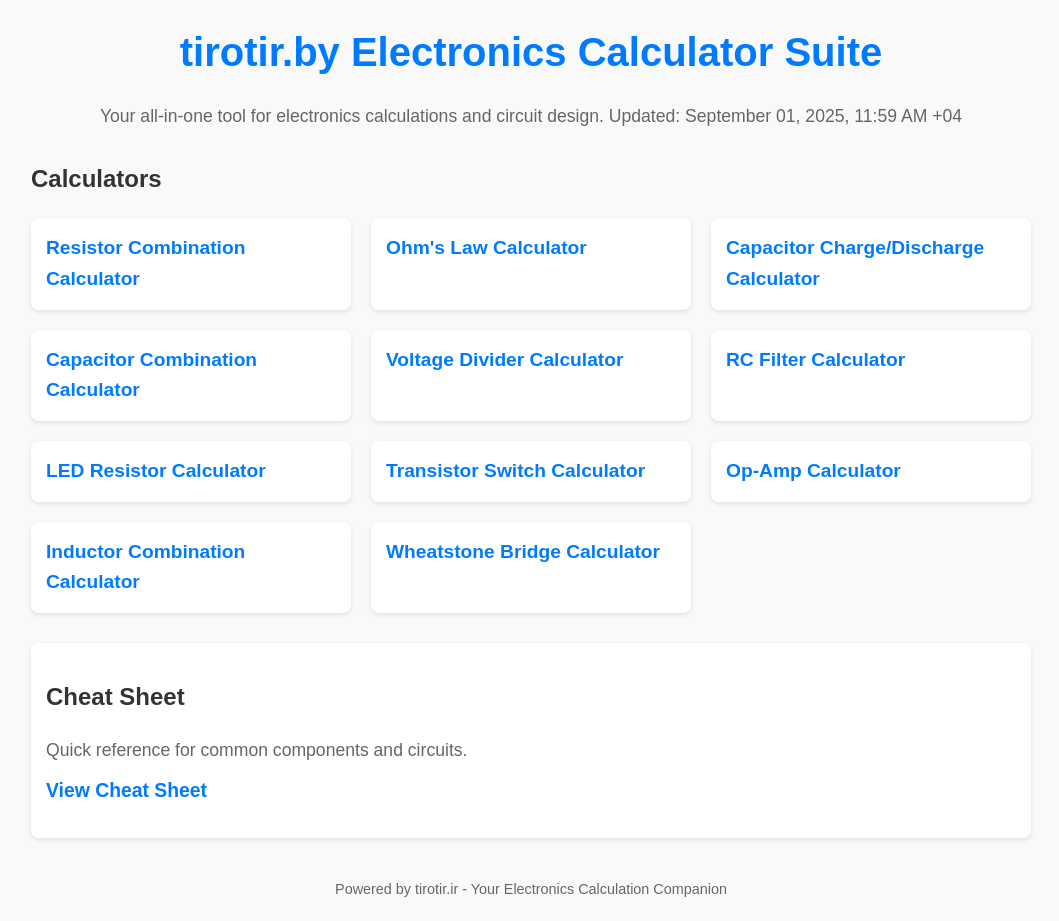
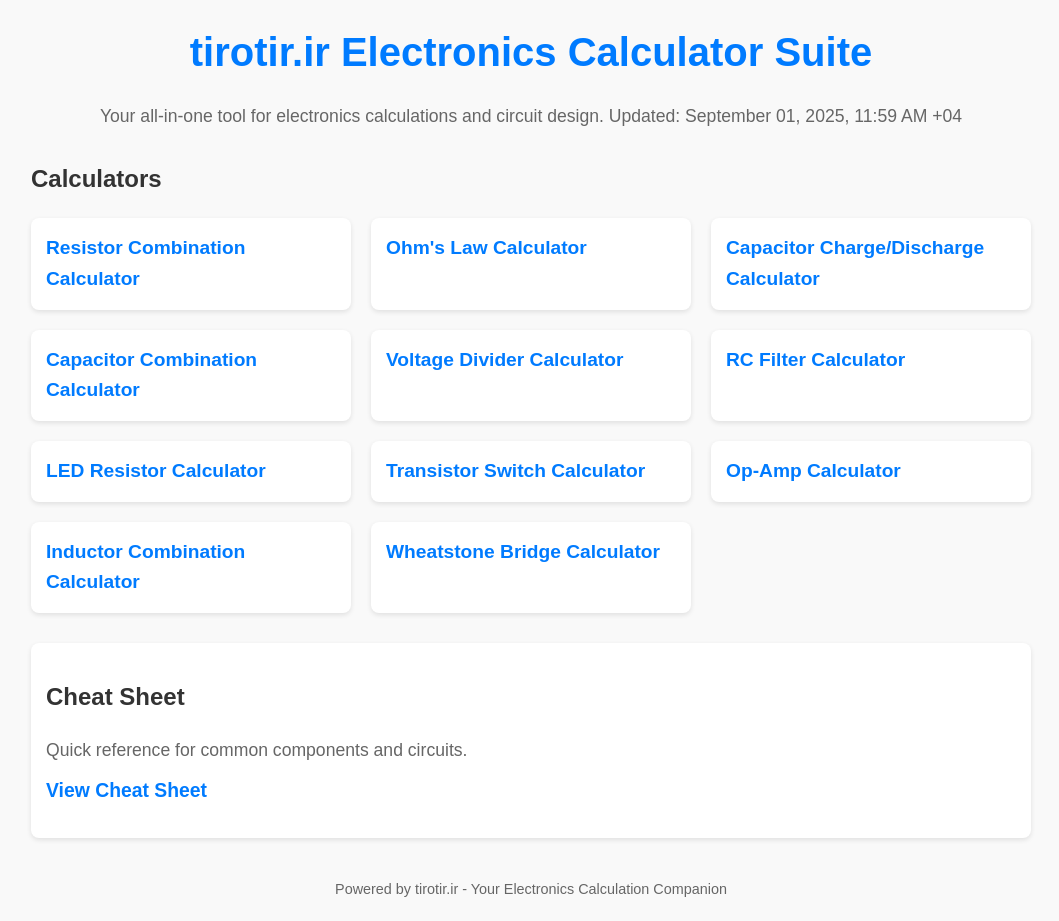
Before and after one commit to tirotir-ir/tirotir-Electronics-Calculator-Suite, a plain HTML site: page index.html in a window 1280 px wide. Shown: the whole page, without its empty margins (109-1168 px from the left). Drawn offline with Linux system fonts and the light colour scheme.

Commit message:
Update index.html

```diff
--- a/index.html
+++ b/index.html
@@ -42,7 +42,7 @@
 <head>
     <meta charset="UTF-8">
     <meta name="viewport" content="width=device-width, initial-scale=1.0">
-    <title>tirotir.by Electronics Calculator Suite</title>
+    <title>tirotir.ir Electronics Calculator Suite</title>
     <style>
         body {
             font-family: Arial, sans-serif;
@@ -124,7 +124,7 @@
 </head>
 <body>
     <header>
-        <h1>tirotir.by Electronics Calculator Suite</h1>
+        <h1>tirotir.ir Electronics Calculator Suite</h1>
         <p>Your all-in-one tool for electronics calculations and circuit design. Updated: September 01, 2025, 11:59 AM +04</p>
     </header>
 
```
